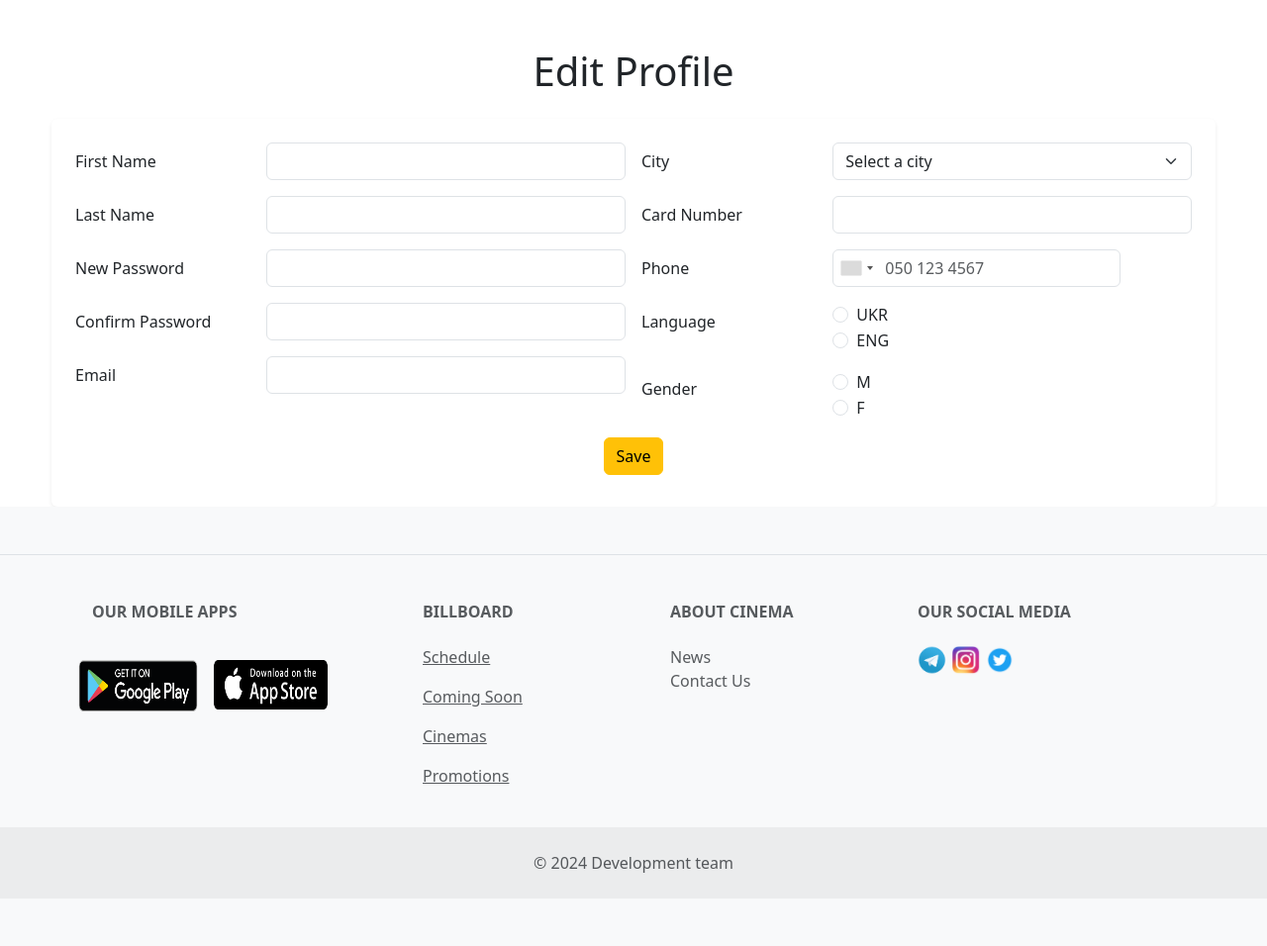
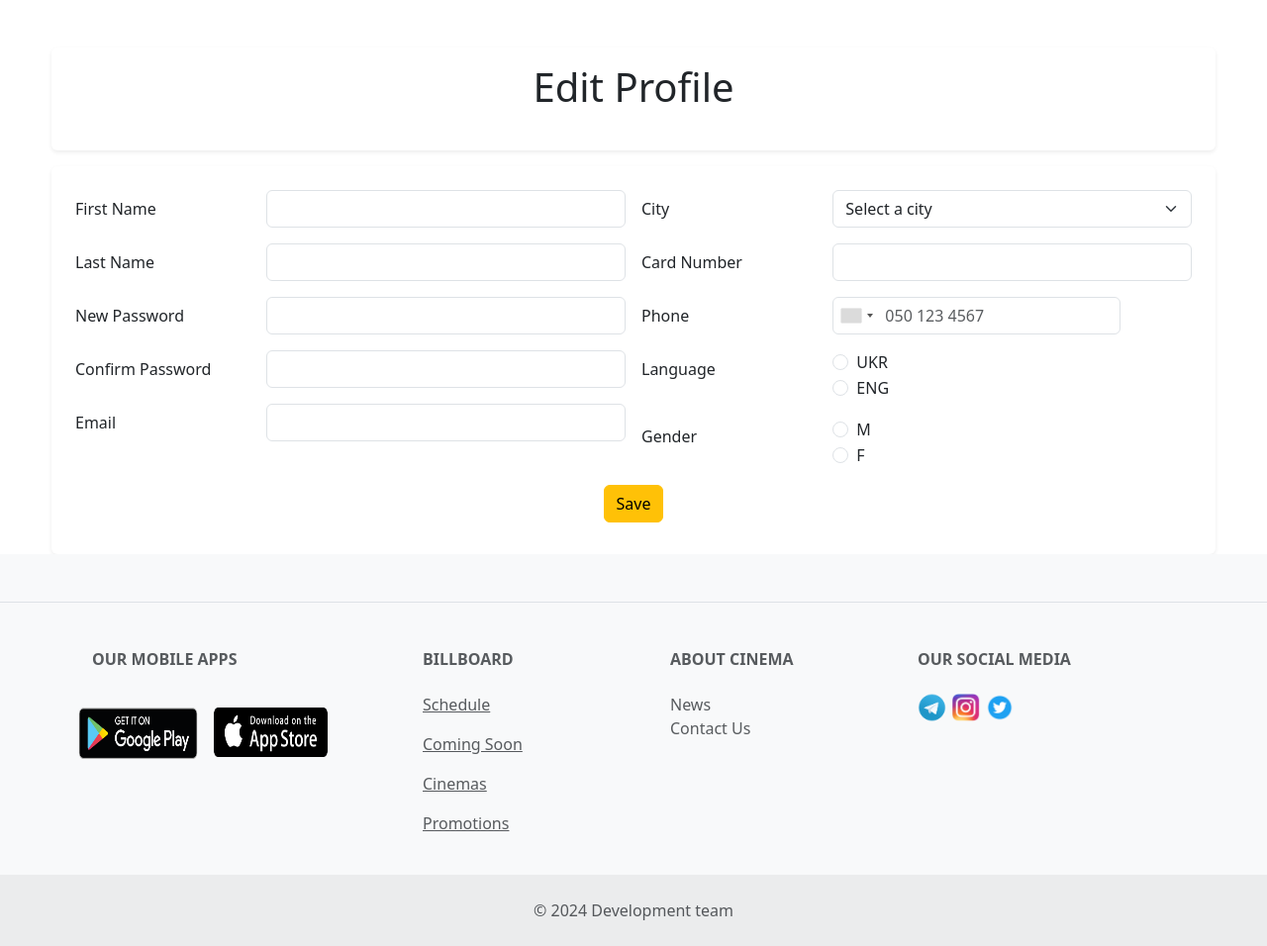
Before and after one commit to ValeriiaStartseva/Kino, a Django app: template src/users/templates/users/user_acc.html in a window 1280 px wide. Shown: the part 114-1070 px from the top of the page at 99% size. Before the commit the page ends 1022 px from the top, so only its background shows below. Run offline with Django 5.2, Linux system fonts and the light colour scheme; the template is opened without the code that fills it, so the values that code supplies are empty; parts of the project's set-up code (start-up, migrations or seed data) failed here and were passed over; grey boxes are pictures that could not be loaded.

```diff
--- a/src/users/templates/users/user_acc.html
+++ b/src/users/templates/users/user_acc.html
@@ -11,8 +11,13 @@
 <body>
 <div class="cinemas-wrapper">
     <div class="container mt-5">
-        <h1 class="mb-4 text-center">{% trans "Edit Profile" %}</h1>
-        <div class="form-wrapper bg-white p-4 shadow-sm rounded">
+        <!-- Блок з білою підложкою для заголовку -->
+        <div class="form-header bg-white p-3 shadow-sm rounded text-center">
+            <h1 class="mb-4">{% trans "Edit Profile" %}</h1>
+        </div>
+
+        <!-- Форма також обгорнута в блок з білою підложкою -->
+        <div class="form-wrapper bg-white p-4 shadow-sm rounded mt-3">
             <form id="UserProfileUpdateForm" method="post" action="{% url 'edit_profile' %}">
               {% csrf_token %}
               <div class="row g-3">
```
